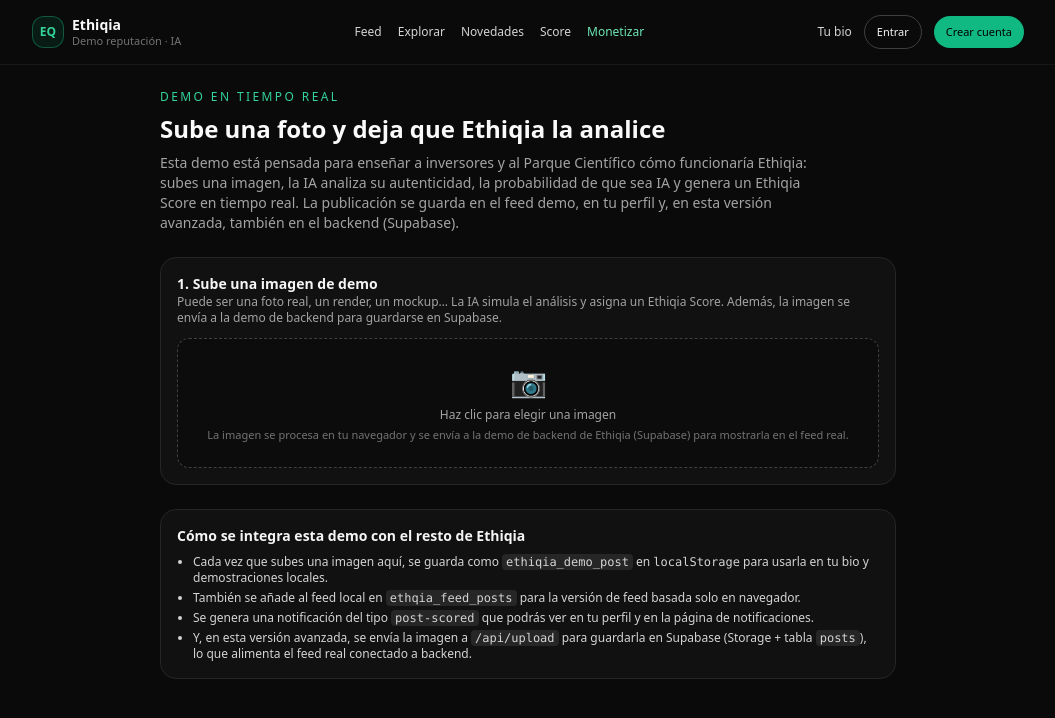
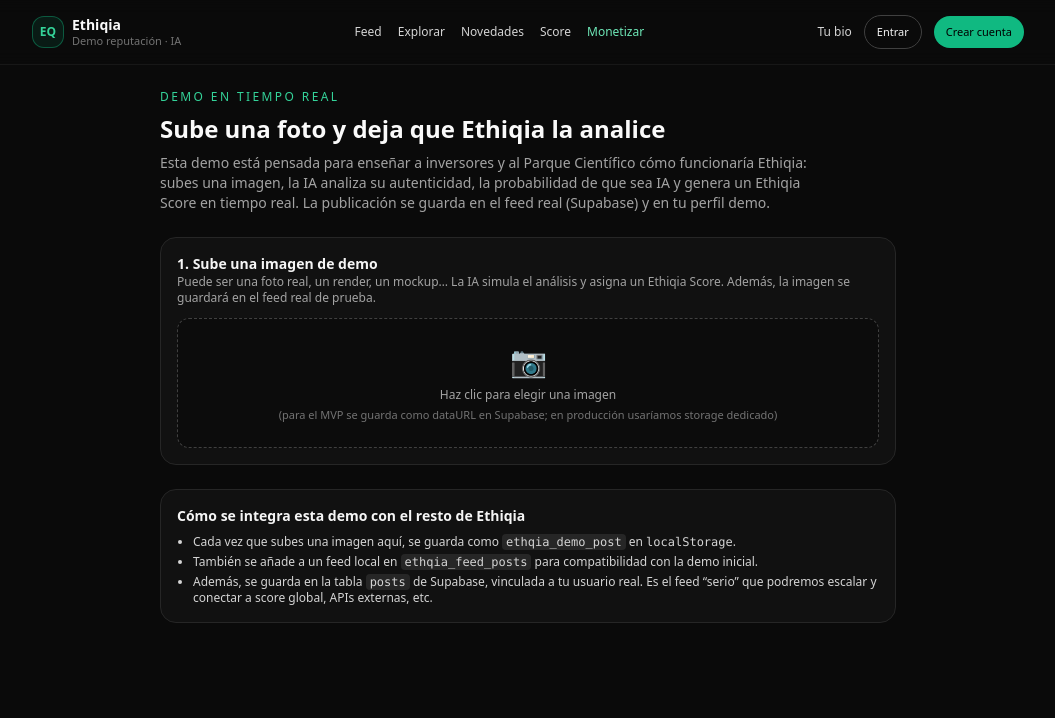
Before and after one commit to veletcosmetics/ethiqia-frontend, a Next.js app: page /demo/live in a window 1280 px wide. Shown: the top 718 px of the page, without its empty margins (112-1167 px from the left). Built offline with nearby package versions, Linux system fonts and the light colour scheme.

Commit message:
Update page.tsx

```diff
--- a/app/demo/live/page.tsx
+++ b/app/demo/live/page.tsx
@@ -2,6 +2,7 @@
 
 import { useEffect, useState } from 'react';
 import { addNotification } from '../../../lib/notifications';
+import { createFeedPost } from '../../../lib/feed';
 
 type AnalysisResult = {
   authenticity: number;
@@ -99,7 +100,7 @@ export default function LiveDemoPage() {
         // ignoramos errores de almacenamiento
       }
 
-      // Guardar la publicación también en el feed demo (localStorage)
+      // Guardar la publicación también en el feed local (para compatibilidad)
       try {
         const rawFeed = localStorage.getItem('ethiqia_feed_posts');
         const parsed = rawFeed ? JSON.parse(rawFeed) : [];
@@ -127,40 +128,24 @@ export default function LiveDemoPage() {
         // ignoramos errores de notificaciones
       }
 
-      // NUEVO: enviar también al backend real (/api/upload → Supabase)
+      // 🔥 Guardar en Supabase (feed REAL)
       (async () => {
         try {
-          const formData = new FormData();
-          formData.append('file', file);
-          formData.append(
-            'caption',
-            `Demo: ${file.name || 'Publicación Ethiqia'} (Ethiqia Score: ${
-              generated.ethScore
-            })`
+          await createFeedPost({
+            imageUrl: result,
+            score: generated.ethScore,
+          });
+          setBackendStatus(
+            '✅ Publicación guardada en el feed real de Ethiqia (Supabase).'
           );
-
-          const res = await fetch('/api/upload', {
-            method: 'POST',
-            body: formData,
-          });
-
-          const data = await res.json();
-
-          if (!res.ok) {
-            console.error('Error al subir al backend:', data);
-            setBackendStatus('Error al guardar en la demo de backend.');
-            return;
-          }
-
-          setBackendStatus('Imagen guardada también en la demo de backend (Supabase).');
-          console.log('Post guardado en Supabase:', data);
         } catch (err) {
-          console.error('Error inesperado al subir al backend:', err);
-          setBackendStatus('No se ha podido conectar con la demo de backend.');
+          console.error(err);
+          setBackendStatus(
+            '⚠️ La imagen se ha analizado y se ve en la demo, pero hubo un error al guardar en el backend real.'
+          );
         }
       })();
     };
-
     reader.readAsDataURL(file);
   };
 
@@ -175,11 +160,11 @@ export default function LiveDemoPage() {
             Sube una foto y deja que Ethiqia la analice
           </h1>
           <p className="text-sm text-neutral-400 max-w-2xl">
-            Esta demo está pensada para enseñar a inversores y al Parque Científico
-            cómo funcionaría Ethiqia: subes una imagen, la IA analiza su
-            autenticidad, la probabilidad de que sea IA y genera un Ethiqia Score
-            en tiempo real. La publicación se guarda en el feed demo, en tu perfil
-            y, en esta versión avanzada, también en el backend (Supabase).
+            Esta demo está pensada para enseñar a inversores y al Parque
+            Científico cómo funcionaría Ethiqia: subes una imagen, la IA analiza
+            su autenticidad, la probabilidad de que sea IA y genera un Ethiqia
+            Score en tiempo real. La publicación se guarda en el feed real
+            (Supabase) y en tu perfil demo.
           </p>
         </header>
 
@@ -191,9 +176,9 @@ export default function LiveDemoPage() {
                 1. Sube una imagen de demo
               </h2>
               <p className="text-xs text-neutral-400">
-                Puede ser una foto real, un render, un mockup… La IA simula el análisis
-                y asigna un Ethiqia Score. Además, la imagen se envía a la demo de backend
-                para guardarse en Supabase.
+                Puede ser una foto real, un render, un mockup… La IA simula el
+                análisis y asigna un Ethiqia Score. Además, la imagen se guardará
+                en el feed real de prueba.
               </p>
             </div>
           </div>
@@ -203,8 +188,8 @@ export default function LiveDemoPage() {
             <span>
               Haz clic para elegir una imagen
               <span className="block text-[11px] text-neutral-500 mt-1">
-                La imagen se procesa en tu navegador y se envía a la demo de backend
-                de Ethiqia (Supabase) para mostrarla en el feed real.
+                (para el MVP se guarda como dataURL en Supabase; en producción
+                usaríamos storage dedicado)
               </span>
             </span>
             <input
@@ -223,7 +208,7 @@ export default function LiveDemoPage() {
           )}
 
           {backendStatus && (
-            <p className="text-[11px] text-neutral-400">
+            <p className="text-[11px] text-neutral-400 mt-1">
               {backendStatus}
             </p>
           )}
@@ -323,8 +308,7 @@ export default function LiveDemoPage() {
                       Este score combina autenticidad, coherencia y la
                       probabilidad de que la imagen sea IA. En la versión real,
                       estos cálculos se harían con modelos de IA entrenados
-                      específicamente y el resultado se usaría para alimentar
-                      el Ethiqia Score global.
+                      específicamente.
                     </p>
                   </>
                 )}
@@ -348,35 +332,24 @@ export default function LiveDemoPage() {
             <li>
               Cada vez que subes una imagen aquí, se guarda como{' '}
               <code className="bg-neutral-800 px-1 py-[1px] rounded">
-                {STORAGE_KEY}
+                ethqia_demo_post
               </code>{' '}
-              en <span className="font-mono">localStorage</span> para usarla en tu
-              bio y demostraciones locales.
+              en <span className="font-mono">localStorage</span>.
             </li>
             <li>
-              También se añade al feed local en{' '}
+              También se añade a un feed local en{' '}
               <code className="bg-neutral-800 px-1 py-[1px] rounded">
                 ethqia_feed_posts
               </code>{' '}
-              para la versión de feed basada solo en navegador.
+              para compatibilidad con la demo inicial.
             </li>
             <li>
-              Se genera una notificación del tipo{' '}
-              <code className="bg-neutral-800 px-1 py-[1px] rounded">
-                post-scored
-              </code>{' '}
-              que podrás ver en tu perfil y en la página de notificaciones.
-            </li>
-            <li>
-              Y, en esta versión avanzada, se envía la imagen a{' '}
-              <code className="bg-neutral-800 px-1 py-[1px] rounded">
-                /api/upload
-              </code>{' '}
-              para guardarla en Supabase (Storage + tabla{' '}
+              Además, se guarda en la tabla{' '}
               <code className="bg-neutral-800 px-1 py-[1px] rounded">
                 posts
-              </code>
-              ), lo que alimenta el feed real conectado a backend.
+              </code>{' '}
+              de Supabase, vinculada a tu usuario real. Es el feed “serio” que
+              podremos escalar y conectar a score global, APIs externas, etc.
             </li>
           </ul>
 
```
